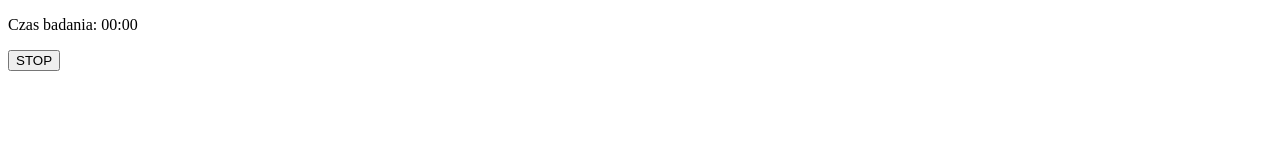
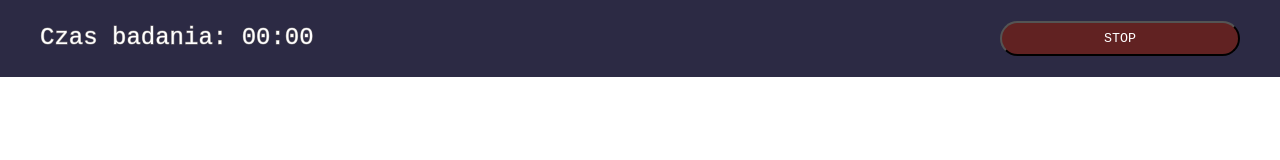
Before and after one commit to emlos/RemoteLab, a plain HTML site: page app/web/experiment.html in a window 1280 px wide. Drawn offline with Linux system fonts and the light colour scheme; the site is published under a folder, as on GitHub Pages, so addresses that start at the root find nothing; a web font is replaced by a local one.

Commit message:
zmiana sciezek i dodanie czcionki

```diff
--- a/app/web/experiment.html
+++ b/app/web/experiment.html
@@ -5,7 +5,7 @@
     <meta charset="UTF-8">
     <meta name="viewport" content="width=device-width, initial-scale=1.0">
     <title>Ipz</title>
-    <link rel="stylesheet" href="/static/style.css">
+    <link rel="stylesheet" href="../static/style.css">
 </head>
 
 <body class="badania">
```
Also changed, not shown: app/web/calibration.html (+1 -1 lines), app/web/index.html (+2 -2 lines), 1 other file.
